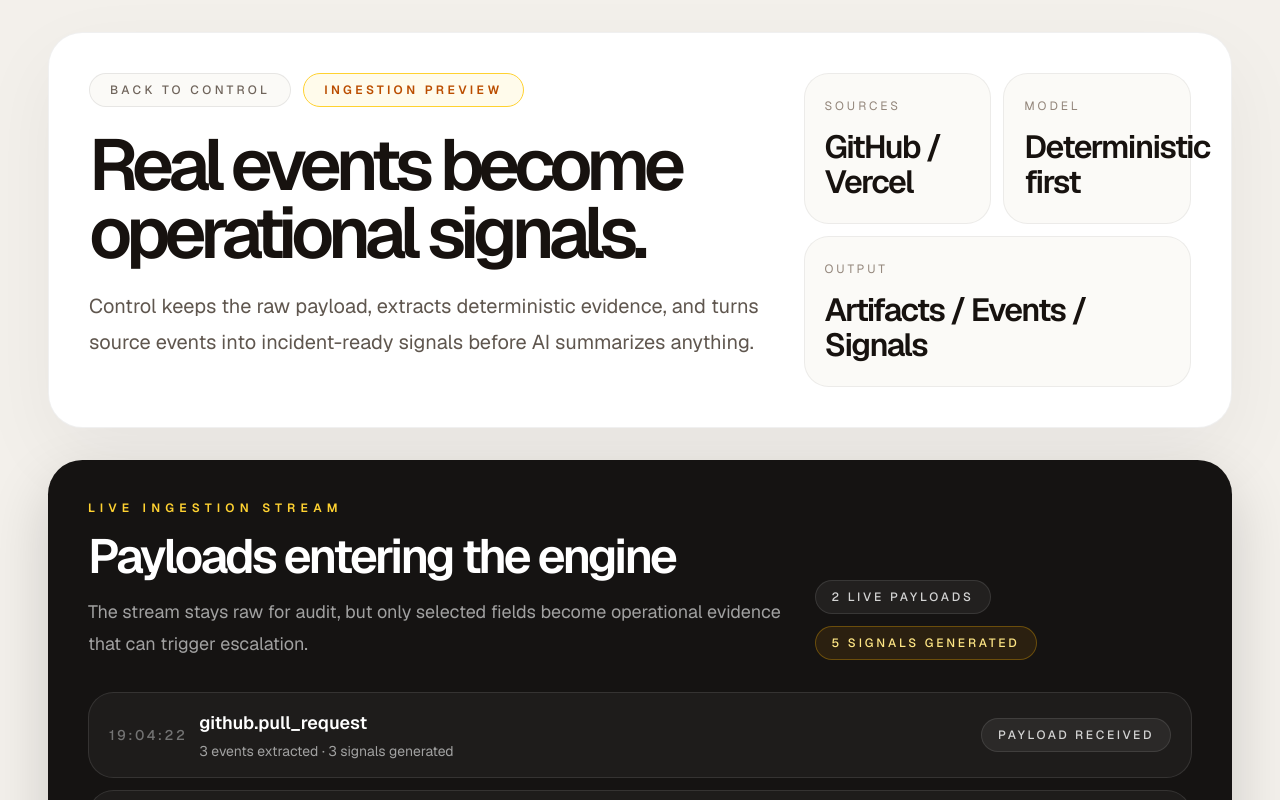
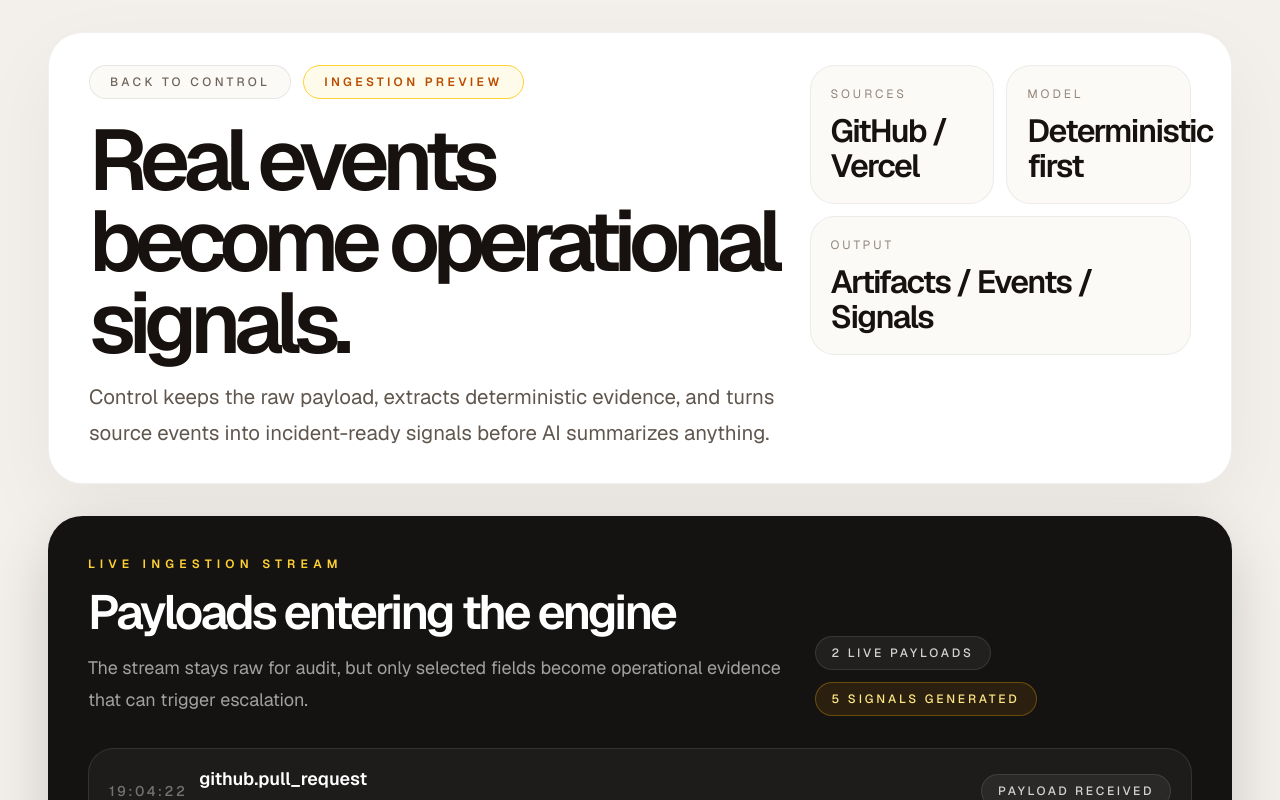
Before and after one commit to iveteamorim/novua-control, a Next.js app: page /ingestion-preview in a window 1280 px wide. Shown: the top 800 px of the page. Built offline with nearby package versions, Linux system fonts and the light colour scheme.

Commit message:
fix: tighten ingestion preview hero spacing

```diff
--- a/src/app/ingestion-preview/page.tsx
+++ b/src/app/ingestion-preview/page.tsx
@@ -90,9 +90,9 @@ export default function IngestionPreviewPage() {
   return (
     <main className="min-h-screen bg-[#f3f0eb] text-[#151311]">
       <div className="mx-auto flex w-full max-w-7xl flex-col gap-8 px-6 py-8 sm:px-8 lg:px-12">
-        <header className="rounded-[2.15rem] border border-black/6 bg-white p-8 shadow-[0_28px_80px_rgba(17,24,39,0.05)] sm:p-10">
-          <div className="grid gap-8 xl:grid-cols-[minmax(0,1.55fr)_minmax(360px,.88fr)] xl:items-start">
-            <div className="space-y-6">
+        <header className="rounded-[2.15rem] border border-black/6 bg-white px-8 py-7 shadow-[0_28px_80px_rgba(17,24,39,0.05)] sm:px-10 sm:py-8">
+          <div className="grid gap-8 xl:grid-cols-[minmax(0,1.48fr)_minmax(360px,.82fr)] xl:items-start">
+            <div className="space-y-5">
               <div className="flex flex-wrap items-center gap-3">
                 <Link
                   href="/"
@@ -105,11 +105,11 @@ export default function IngestionPreviewPage() {
                 </span>
               </div>
 
-              <div className="space-y-5">
-                <h1 className="max-w-4xl text-5xl font-semibold tracking-[-0.08em] text-[#17120f] sm:text-6xl sm:leading-[0.95] lg:text-7xl">
+              <div className="space-y-4">
+                <h1 className="max-w-3xl text-5xl font-semibold tracking-[-0.08em] text-[#17120f] sm:text-6xl sm:leading-[0.95] lg:text-[5.35rem]">
                   Real events become operational signals.
                 </h1>
-                <p className="max-w-4xl text-lg leading-9 text-[#5f564e] sm:text-xl">
+                <p className="max-w-3xl text-lg leading-9 text-[#5f564e] sm:text-[1.28rem]">
                   Control keeps the raw payload, extracts deterministic evidence,
                   and turns source events into incident-ready signals before AI
                   summarizes anything.
@@ -117,7 +117,7 @@ export default function IngestionPreviewPage() {
               </div>
             </div>
 
-            <div className="grid gap-3 sm:grid-cols-3 xl:max-w-md xl:grid-cols-2 xl:justify-self-end">
+            <div className="grid gap-3 sm:grid-cols-3 xl:max-w-md xl:grid-cols-2 xl:self-start xl:justify-self-end">
               <HeroMetric label="Sources" value="GitHub / Vercel" />
               <HeroMetric label="Model" value="Deterministic first" />
               <HeroMetric
@@ -336,10 +336,10 @@ function HeroMetric({
 }) {
   return (
     <div
-      className={`min-w-0 rounded-[1.55rem] border border-black/6 bg-[#fbfaf7] px-5 py-6 ${className}`}
+      className={`min-w-0 rounded-[1.55rem] border border-black/6 bg-[#fbfaf7] px-5 py-5 ${className}`}
     >
       <p className="text-xs uppercase tracking-[0.24em] text-[#93867b]">{label}</p>
-      <p className="mt-4 text-[clamp(2rem,2.4vw,3rem)] font-semibold leading-[1.08] tracking-[-0.05em] text-[#17120f]">
+      <p className="mt-3 text-[clamp(2rem,2.15vw,2.85rem)] font-semibold leading-[1.08] tracking-[-0.05em] text-[#17120f]">
         {value}
       </p>
     </div>
```
